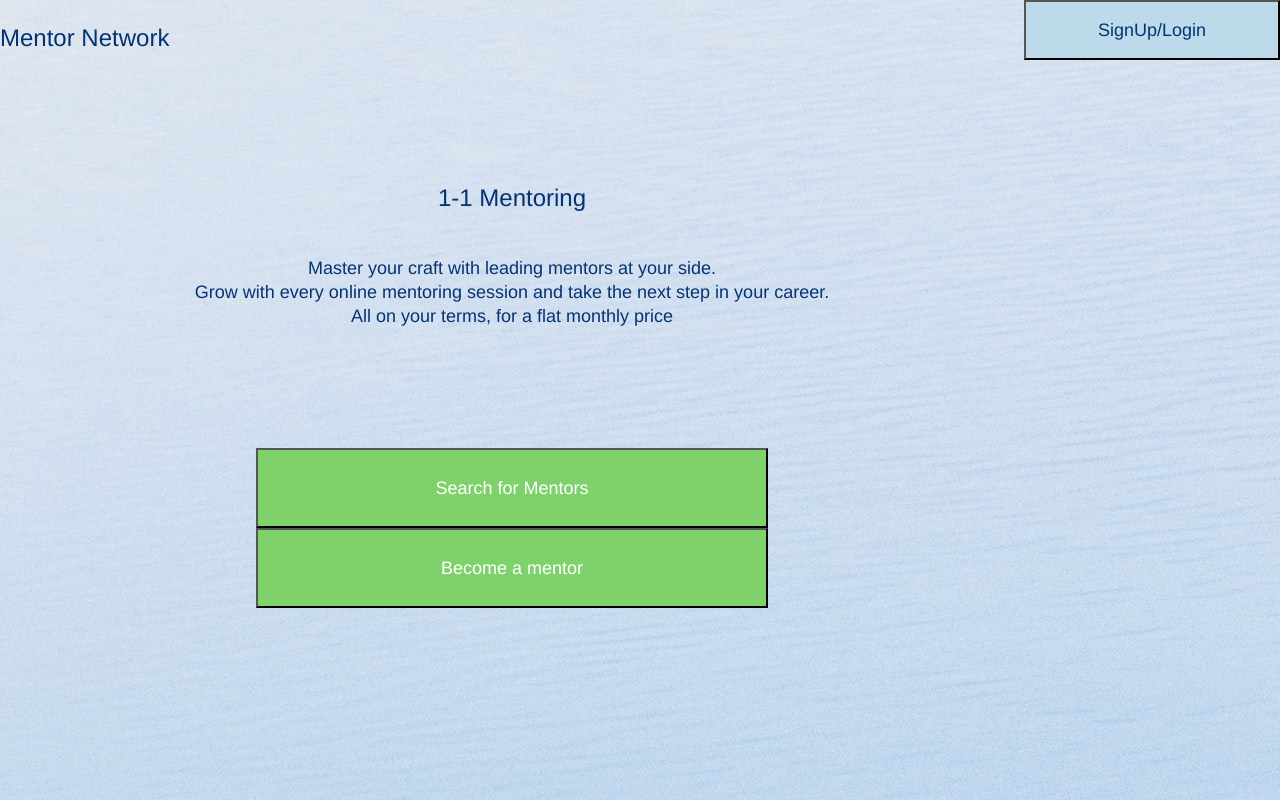
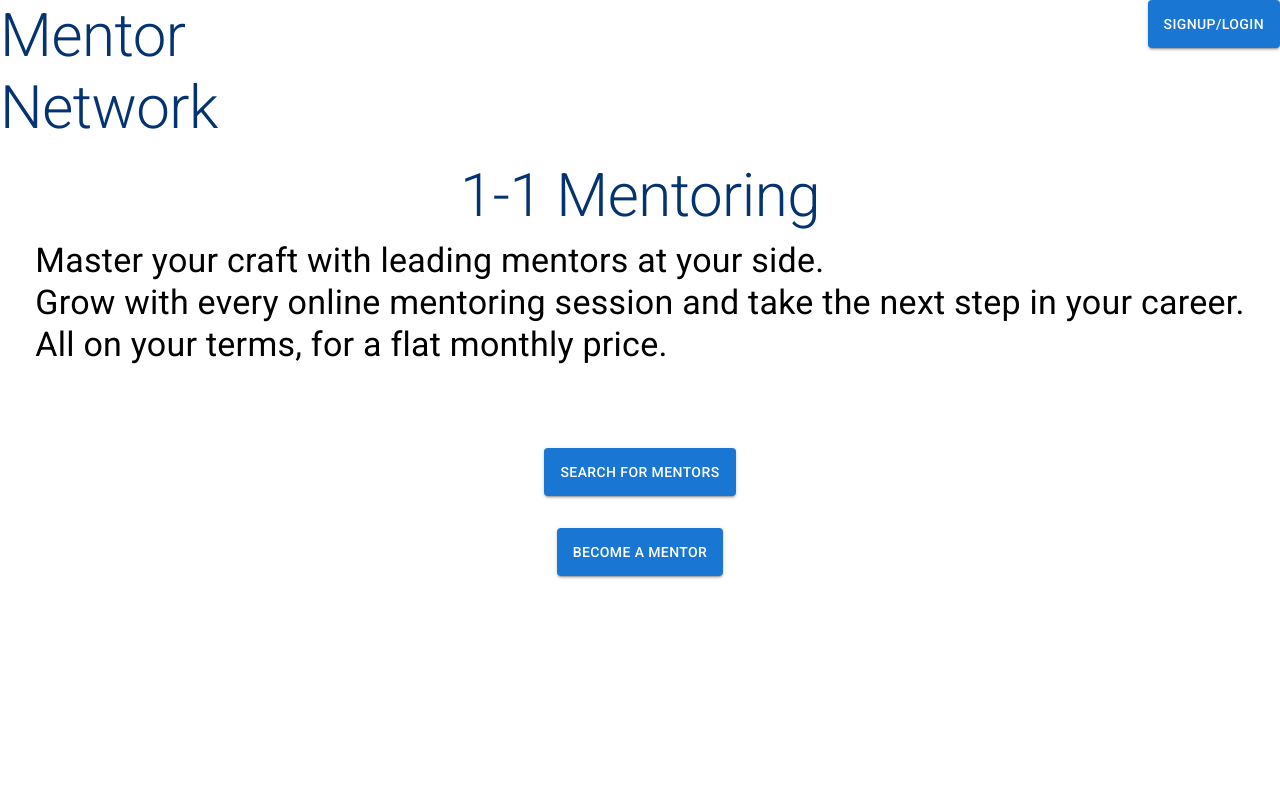
Before and after one commit to yashmundra/MentorNetwork, a React (Create React App) app in the folder mentor-network-app/: page / in a window 1280 px wide. Built offline with nearby package versions, Linux system fonts and the light colour scheme.

Commit message:
Added Material UI and React Routing

```diff
--- a/mentor-network-app/public/index.html
+++ b/mentor-network-app/public/index.html
@@ -2,7 +2,18 @@
 <html lang="en">
   <head>
     <meta charset="utf-8" />
+
     <link rel="icon" href="%PUBLIC_URL%/favicon.ico" />
+    <link
+  rel="stylesheet"
+  href="https://fonts.googleapis.com/css?family=Roboto:300,400,500,700&display=swap"
+/>
+
+<link
+  rel="stylesheet"
+  href="https://fonts.googleapis.com/icon?family=Material+Icons"
+/>
+
     <meta name="viewport" content="width=device-width, initial-scale=1" />
     <meta name="theme-color" content="#000000" />
     <meta
--- a/mentor-network-app/src/App.js
+++ b/mentor-network-app/src/App.js
@@ -1,9 +1,17 @@
 import './App.css';
 import HomePage  from './homePage/HomePage.js'
-
+import {BrowserRouter, Routes, Route} from 'react-router-dom'
+import MentorLanding from './mentorLanding/MentorLanding';
+import Questionaire from './questionaire/Questionaire';
 function App() {
   return (
-    <HomePage />
+    <BrowserRouter>
+    <Routes>
+      <Route exact path="/" element={<HomePage />}/>
+      <Route exact path="/questionaire" element={<Questionaire />}/>
+      <Route exact path="/mentorLanding" element={<MentorLanding />}/>
+    </Routes>
+    </BrowserRouter>
   );
 }
 
--- a/mentor-network-app/src/homePage/HomePage.css
+++ b/mentor-network-app/src/homePage/HomePage.css
@@ -1,15 +1,9 @@
-:root {
-    --fontBlue: #043372;
-    --backgroundImage: url("../../public/background.jpg");
-    --fontFamily: Helvetica;
-  }
-
 .homePageContainer {
     display: grid;
     grid-template-columns: 20% auto 20%;
     grid-template-rows: 20% 10% 1.5rem 1.5rem 20% 10% 10%;
-    background-image: url("../../public/background.jpg");
-    height: 100vh; /* For 100% screen height */
+    background-color: white;
+    height: 100vh;
     width:  100vw;
 }
 
@@ -25,31 +19,20 @@
 .loginButton {
     grid-row: 1;
     grid-column-start: 3;
-    grid-column-end: auto;
     justify-self: right;
-    background-color: #BDDAEA;
-    color: #043372;
-    font-family: Helvetica;
-    width: 100%;
-    height: 60px;
-    font-size: large;
+    height: 3rem;
 }
 
 .title {
     grid-row: 2;
-    grid-column: 1/3;
+    grid-column: 1/4;
     justify-self: center;
-    font-size: x-large;
     color: #043372;
-    font-family: Helvetica;
 }
 
 .titleDescription {
-    grid-column: 1/3;
+    grid-column: 1/4;
     justify-self: center;
-    font-size: large;
-    color: #043372;
-    font-family: Helvetica;
 }
 
 .row3 {
@@ -73,11 +56,7 @@
 }
 
 .mentorButton {
-    grid-column: 1/3;
+    grid-column: 2/3;
     justify-self: center;
-    background-color: #7FD16B;
-    color: white;
-    font-family: Helvetica;
-    width: 50%;
-    font-size: large;
+    height: 3rem;
 }
--- a/mentor-network-app/src/homePage/HomePage.js
+++ b/mentor-network-app/src/homePage/HomePage.js
@@ -1,17 +1,21 @@
 import React from "react";
 import './HomePage.css'
+import Button from '@mui/material/Button';
+import Typography from '@mui/material/Typography';
+import { Link } from "react-router-dom";
 
 export default function HomePage(){
     return (
         <div className='homePageContainer'>
-            <p className="logo">Mentor Network</p>
-            <button className="loginButton">SignUp/Login</button>
-            <p className="title">1-1 Mentoring</p>
-            <p className="titleDescription row3">Master your craft with leading mentors at your side.<br></br> </p>
-            <p className="titleDescription row4">Grow with every online mentoring session and take the next step in your career.<br></br> </p>
-            <p className="titleDescription row5">All on your terms, for a flat monthly price </p>
-            <button className="mentorButton row6">Search for Mentors</button>
-            <button className="mentorButton row7">Become a mentor</button>
-    </div>
+            <Typography className="logo" variant="h2">Mentor Network</Typography>
+            <Button className="loginButton" variant="contained">SignUp/Login</Button>
+            <Typography className="title" variant="h2">1-1 Mentoring</Typography>
+            <Typography className="titleDescription row3" variant="h4">Master your craft with leading mentors at your side.<br></br>Grow with every online mentoring session and take the next step in your career.<br></br>All on your terms, for a flat monthly price.</Typography>
+
+
+            <Button component={Link} to="/mentorLanding" className="mentorButton row7" variant="contained">Become a mentor</Button>
+            <Button component={Link} to="/questionaire" className="mentorButton row6" variant="contained">Search for Mentors</Button>
+
+        </div>
     )
 }
--- /dev/null
+++ b/mentor-network-app/src/mentorLanding/MentorLanding.js
@@ -0,0 +1,11 @@
+import { Button, Typography } from "@mui/material";
+
+export default function MentorLanding(){
+    return (
+        <>
+        <Typography variant="h2">Mentor Landing.</Typography>
+        <Typography variant="h2">Wanna make $$$ ?</Typography>
+        <Button variant="contained">Register</Button>
+        </>
+    )
+}
--- /dev/null
+++ b/mentor-network-app/src/questionaire/Questionaire.js
@@ -0,0 +1,10 @@
+import { Typography } from "@mui/material";
+
+export default function Questionaire(){
+    return (
+        <>
+        <Typography variant="h2">How is your sex life?</Typography>
+
+        </>
+    )
+}
```
Also changed, not shown: mentor-network-app/package.json (+7 -0 lines), 1 other file (tests, documents, lock files or other folders).
